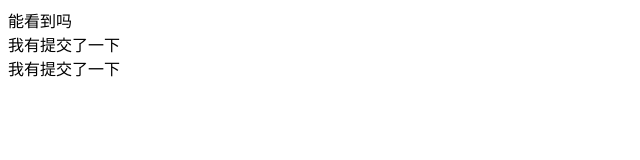
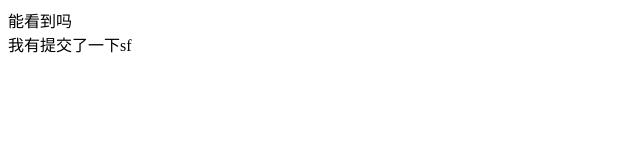
Before and after one commit to anYaoXu/rottenPens, a plain HTML site: page index.html in a window 1280 px wide. Shown: the whole page, without its empty margins (0-640 px from the left). Drawn offline with Linux system fonts and the light colour scheme.

Commit message:
试一下

```diff
--- a/index.html
+++ b/index.html
@@ -6,8 +6,6 @@
 </head>
 <body>
     <div>能看到吗</div>
-    <div>我有提交了一下</div>
-
-    <div>我有提交了一下</div>
+    <div>我有提交了一下sf</div>
 </body>
 </html>
```
